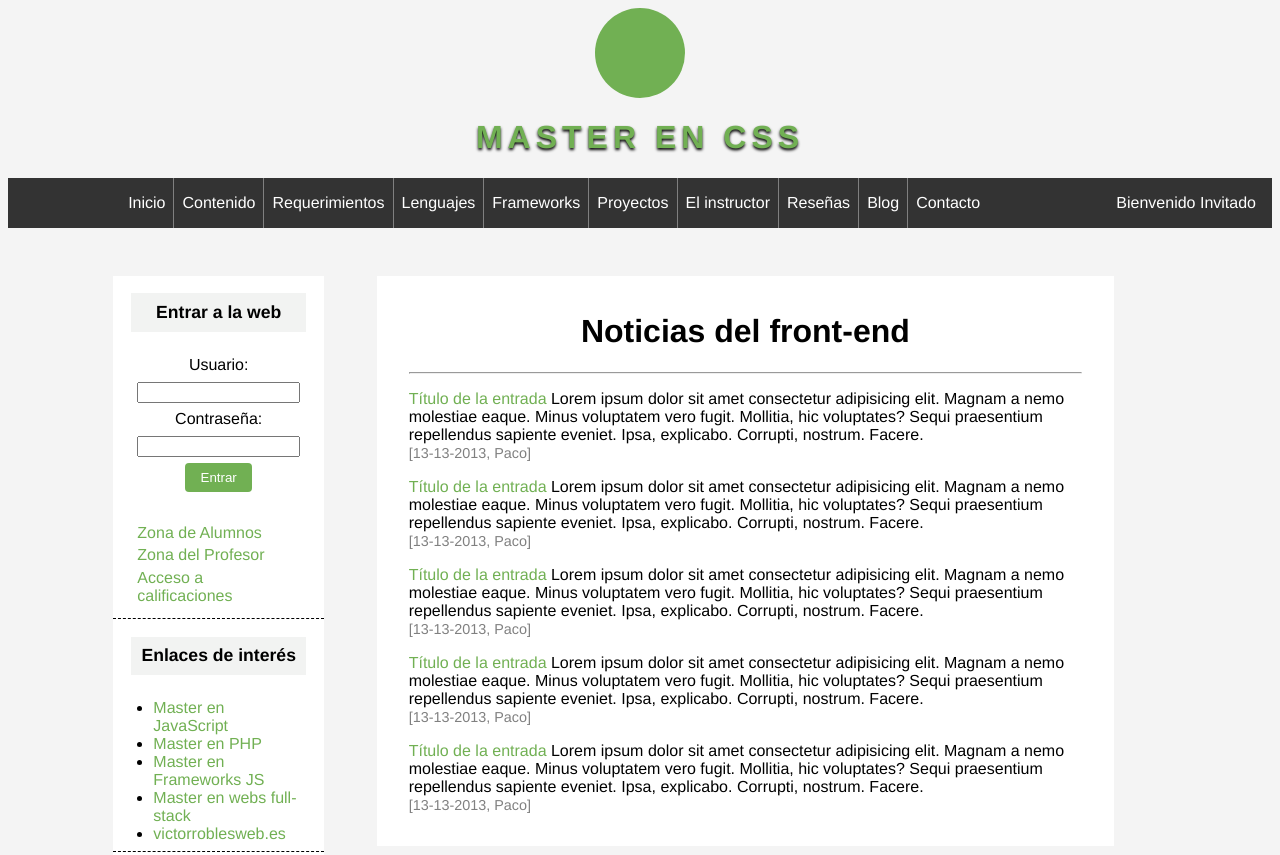
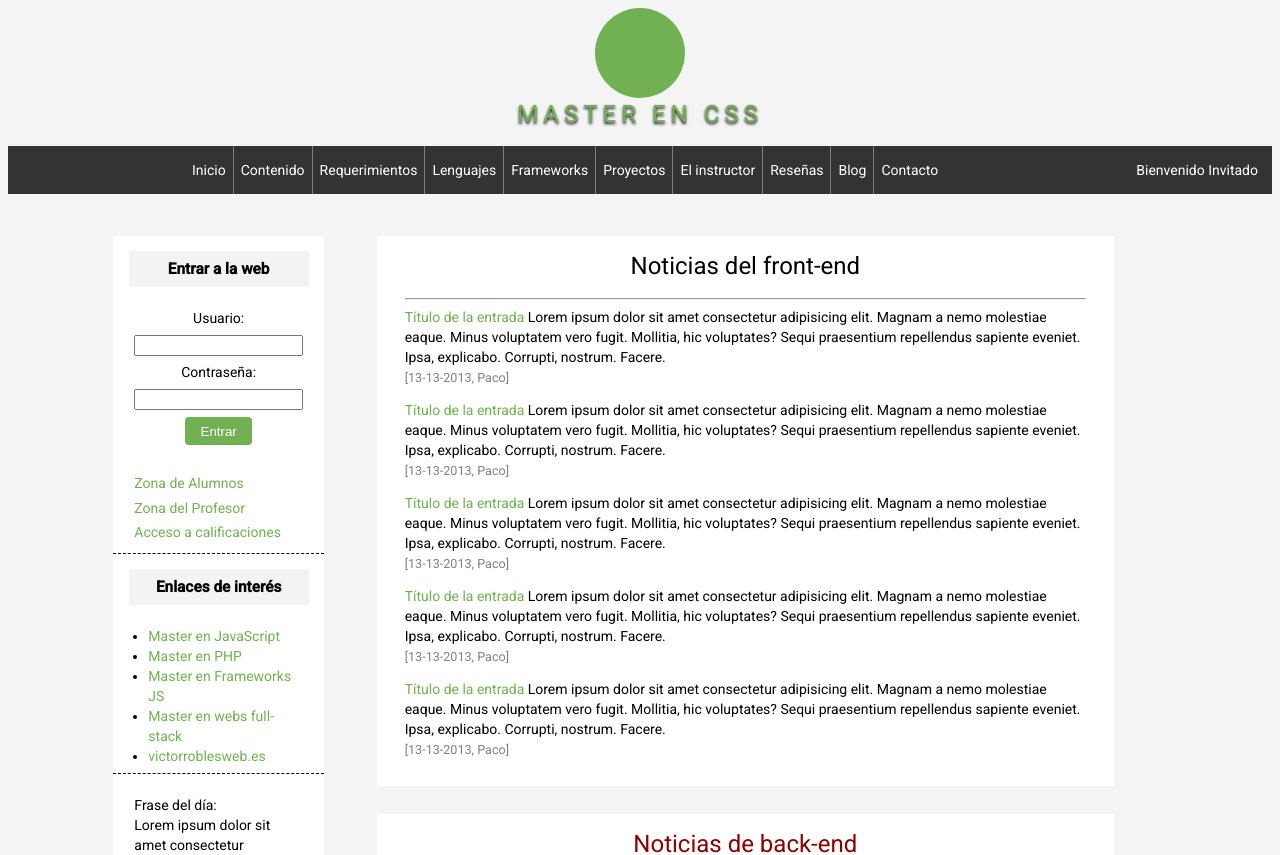
Before and after one commit to lbluebreeze/teleperfomance-prueba-tecnica, an Angular app: page / in a window 1280 px wide. Shown: the top 855 px of the page. Built offline with nearby package versions, Linux system fonts and the light colour scheme.

Commit message:
Añadir angular material

```diff
--- a/angular.json
+++ b/angular.json
@@ -34,6 +34,7 @@
               "src/assets"
             ],
             "styles": [
+              "./node_modules/@angular/material/prebuilt-themes/indigo-pink.css",
               "src/styles.sass"
             ],
             "scripts": []
@@ -97,6 +98,7 @@
               "src/assets"
             ],
             "styles": [
+              "./node_modules/@angular/material/prebuilt-themes/indigo-pink.css",
               "src/styles.sass"
             ],
             "scripts": []
--- a/package.json
+++ b/package.json
@@ -12,10 +12,12 @@
   "private": true,
   "dependencies": {
     "@angular/animations": "~11.1.1",
+    "@angular/cdk": "^11.2.13",
     "@angular/common": "~11.1.1",
     "@angular/compiler": "~11.1.1",
     "@angular/core": "~11.1.1",
     "@angular/forms": "~11.1.1",
+    "@angular/material": "^11.2.13",
     "@angular/platform-browser": "~11.1.1",
     "@angular/platform-browser-dynamic": "~11.1.1",
     "@angular/router": "~11.1.1",
--- a/src/app/app.module.ts
+++ b/src/app/app.module.ts
@@ -26,6 +26,7 @@ import { ContactComponent } from './components/pages/contact/contact.component';
 import { ProjectsComponent } from './components/pages/projects/projects.component';
 import { UserApiService } from './services/user/user.api.service';
 import { HttpClientModule } from '@angular/common/http';
+import { BrowserAnimationsModule } from '@angular/platform-browser/animations';
 
 @NgModule({
   declarations: [
@@ -53,6 +54,7 @@ import { HttpClientModule } from '@angular/common/http';
     AppRoutingModule,
     ReactiveFormsModule,
     HttpClientModule,
+    BrowserAnimationsModule,
   ],
   providers: [
     AppFacade,
--- a/src/app/models/user.dto.ts
+++ b/src/app/models/user.dto.ts
@@ -18,6 +18,10 @@ export interface UserDto extends IDtoBase {
    */
   fullname?: string;
   /**
+   * Teléfono del usuario
+   */
+  phone?: string;
+  /**
    * Bandera que indica si el usuario es válido
    */
   valid?: boolean;
--- /dev/null
+++ b/src/app/modules/user/facade/user.facade.ts
@@ -0,0 +1,26 @@
+import { Injectable } from '@angular/core';
+import { AppState } from 'src/app/core/app.state';
+import { UserState } from '../state/user.state';
+
+/**
+ * Clase que administra la comunicación entre los servicios y el estado
+ */
+@Injectable()
+export class UserFacade {
+  /**
+   * Clase que persiste información durante la ejecución del módulo de usuarios
+   */
+  private readonly state: UserState;
+  /**
+   * Clase que persiste información durante la sesión de la aplicación
+   */
+  private readonly appState: AppState;
+
+  /**
+   * Crea una nueva instancia de @see UserFacade
+   */
+  public constructor(state: UserState, appState: AppState) {
+    this.state = state;
+    this.appState = appState;
+  }
+}
--- a/src/index.html
+++ b/src/index.html
@@ -6,8 +6,11 @@
   <base href="/">
   <meta name="viewport" content="width=device-width, initial-scale=1">
   <link rel="icon" type="image/x-icon" href="favicon.ico">
+  <link rel="preconnect" href="https://fonts.gstatic.com">
+  <link href="https://fonts.googleapis.com/css2?family=Roboto:wght@300;400;500&display=swap" rel="stylesheet">
+  <link href="https://fonts.googleapis.com/icon?family=Material+Icons" rel="stylesheet">
 </head>
-<body>
+<body class="mat-typography">
   <tp-root></tp-root>
 </body>
 </html>
```
Also changed, not shown: src/app/modules/user/state/user.state.ts (added, +9 -0 lines), src/app/modules/user/user.module.ts (+9 -1 lines), 1 other file (tests, documents, lock files or other folders).
